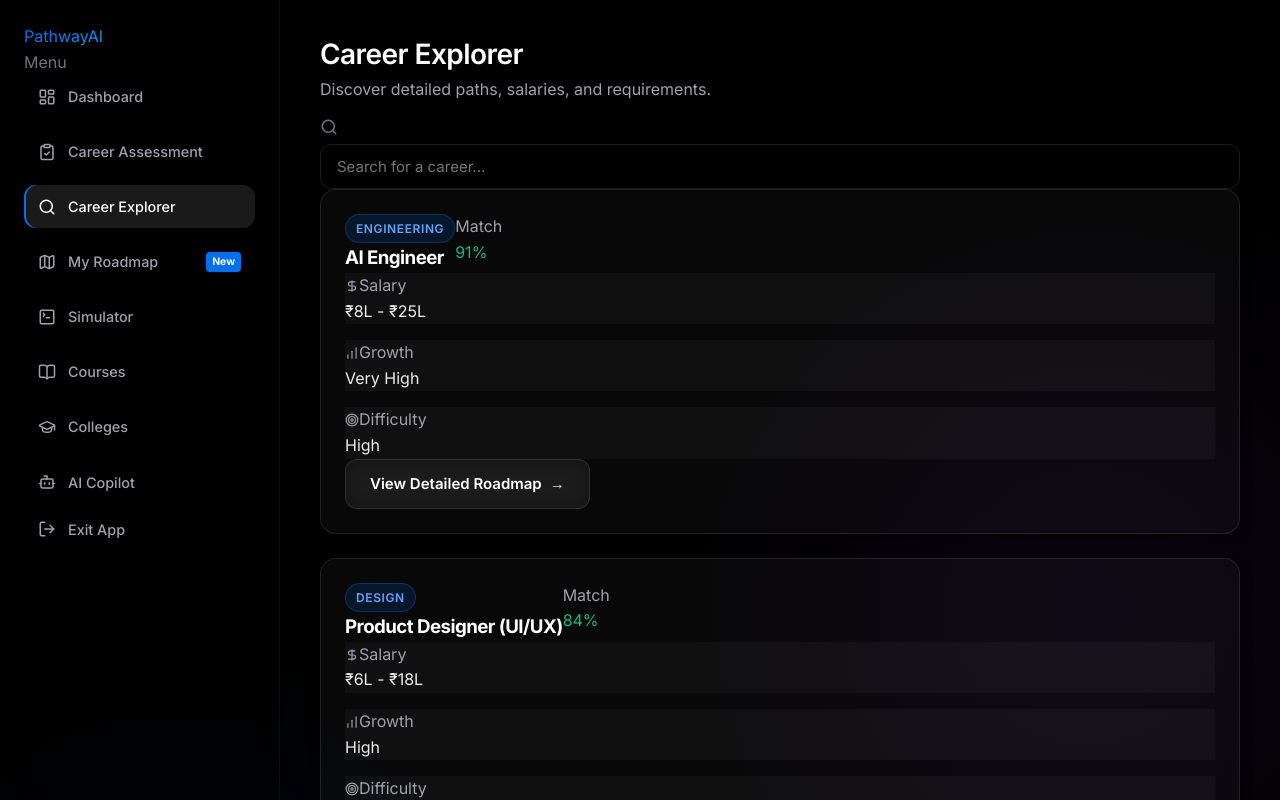
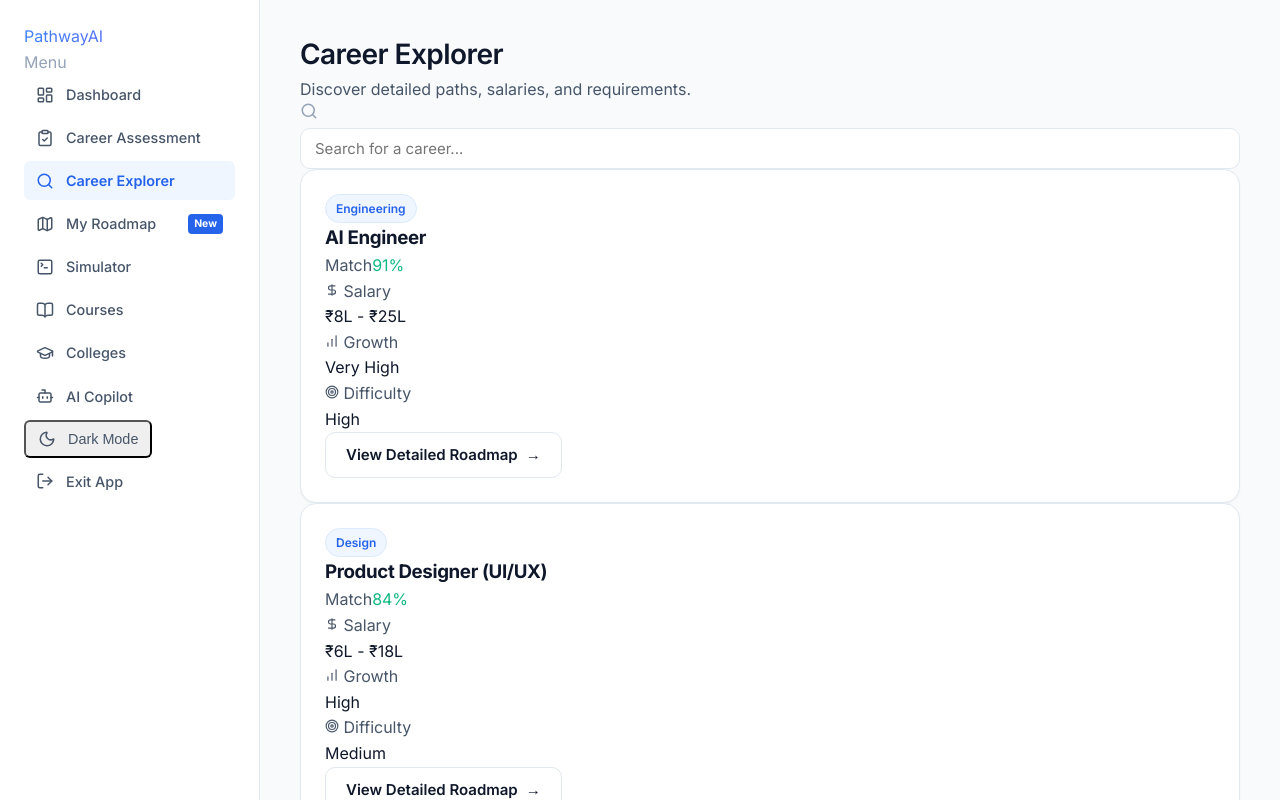
Before and after one commit to manthnnnn/CarrierOS, a Next.js app: page /careers in a window 1280 px wide. Shown: the top 800 px of the page. Built offline with nearby package versions, Linux system fonts and the light colour scheme.

Commit message:
feat: add light/dark mode toggle, fix TS errors, integrate actual genAI into copilot

```diff
--- a/package.json
+++ b/package.json
@@ -9,9 +9,11 @@
     "lint": "eslint"
   },
   "dependencies": {
+    "@google/generative-ai": "^0.24.1",
     "framer-motion": "^14.0.0",
     "lucide-react": "^1.53.0",
     "next": "16.4.0",
+    "next-themes": "^0.4.6",
     "react": "19.3.0",
     "react-dom": "19.3.0",
     "recharts": "^3.10.1",
--- a/src/app/globals.css
+++ b/src/app/globals.css
@@ -1,166 +1,129 @@
-@import url('https://fonts.googleapis.com/css2?family=Inter:wght@300;400;500;600;700;800;900&display=swap');
+@import url('https://fonts.googleapis.com/css2?family=Inter:wght@300;400;500;600;700;800&display=swap');
 
-/* ─── ULTRA PREMIUM AI SaaS TOKENS (Vercel/Linear Style) ─── */
+/* ─── DYNAMIC THEME TOKENS ─────────────────────────────────── */
 :root {
-  /* Deep Space Backgrounds */
-  --bg-base: #000000;
-  --bg-elevated: #0A0A0A;
-  --bg-card: rgba(255, 255, 255, 0.03);
-  --bg-hover: rgba(255, 255, 255, 0.08);
+  /* LIGHT MODE (Clean, Professional SaaS) */
+  --bg-base: #F8FAFC;
+  --bg-elevated: #FFFFFF;
+  --bg-card: #FFFFFF;
+  --bg-hover: rgba(0, 0, 0, 0.04);
 
-  /* Electric Accents */
-  --primary-500: #0070F3; /* Vercel Blue */
-  --primary-glow: rgba(0, 112, 243, 0.4);
-  --accent-500: #7928CA; /* Vercel Purple */
-  --accent-glow: rgba(121, 40, 202, 0.4);
-  --cyan-500: #00DFD8;
+  --primary-50:  #EFF6FF;
+  --primary-100: #DBEAFE;
+  --primary-500: #3B82F6;
+  --primary-600: #2563EB;
+  --primary-700: #1D4ED8;
 
-  /* Status Colors */
+  --accent-500: #8B5CF6;
   --success-500: #10B981;
   --warning-500: #F59E0B;
   --danger-500: #EF4444;
 
-  /* Typography */
-  --text-primary: #EDEDED;
-  --text-secondary: #A1A1AA;
-  --text-muted: #71717A;
+  --text-primary: #0F172A;
+  --text-secondary: #475569;
+  --text-muted: #94A3B8;
 
-  /* Borders & Glass */
+  --border: #E2E8F0;
+  --border-subtle: #F1F5F9;
+  --border-hover: #CBD5E1;
+
+  --shadow-sm: 0 1px 2px rgba(0,0,0,0.05);
+  --shadow-md: 0 4px 6px -1px rgba(0,0,0,0.1), 0 2px 4px -1px rgba(0,0,0,0.06);
+  --shadow-glow: 0 0 20px rgba(59, 130, 246, 0.15);
+
+  --card-filter: blur(0px);
+}
+
+.dark {
+  /* DARK MODE (Ultra Premium Deep Space) */
+  --bg-base: #050505;
+  --bg-elevated: #111111;
+  --bg-card: rgba(25, 25, 25, 0.6);
+  --bg-hover: rgba(255, 255, 255, 0.08);
+
+  --primary-50:  rgba(59, 130, 246, 0.1);
+  --primary-100: rgba(59, 130, 246, 0.2);
+  --primary-500: #3B82F6;
+  --primary-600: #2563EB;
+  --primary-700: #1D4ED8;
+
+  --text-primary: #F8FAFC;
+  --text-secondary: #94A3B8;
+  --text-muted: #475569;
+
   --border: rgba(255, 255, 255, 0.1);
   --border-subtle: rgba(255, 255, 255, 0.05);
   --border-hover: rgba(255, 255, 255, 0.2);
 
-  /* Shadows & Glows */
   --shadow-sm: 0 4px 12px rgba(0,0,0,0.5);
-  --shadow-md: 0 8px 24px rgba(0,0,0,0.6);
-  --shadow-glow: 0 0 40px var(--primary-glow);
+  --shadow-md: 0 8px 24px rgba(0,0,0,0.8);
+  --shadow-glow: 0 0 40px rgba(59, 130, 246, 0.3);
 
-  /* Spacing */
+  --card-filter: blur(12px);
+}
+
+:root {
   --space-1: 4px; --space-2: 8px; --space-3: 12px; --space-4: 16px;
   --space-5: 20px; --space-6: 24px; --space-8: 32px; --space-10: 40px;
-  --space-12: 48px;
 
-  /* Radii */
-  --radius-sm: 8px;
-  --radius-md: 12px;
+  --radius-sm: 6px;
+  --radius-md: 10px;
   --radius-lg: 16px;
   --radius-xl: 24px;
   --radius-full: 9999px;
 
-  /* Transitions */
   --transition-fast: 150ms cubic-bezier(0.4, 0, 0.2, 1);
-  --transition-base: 300ms cubic-bezier(0.4, 0, 0.2, 1);
-  --transition-spring: 600ms cubic-bezier(0.16, 1, 0.3, 1);
+  --transition-base: 250ms cubic-bezier(0.4, 0, 0.2, 1);
 }
 
 /* ─── RESET & BASE ───────────────────────────────────── */
 *, *::before, *::after { box-sizing: border-box; margin: 0; padding: 0; }
-html { scroll-behavior: smooth; }
+html { scroll-behavior: smooth; color-scheme: light dark; }
 
 body {
   font-family: 'Inter', sans-serif;
   background-color: var(--bg-base);
-  background-image:
-    radial-gradient(circle at 15% 50%, rgba(0, 112, 243, 0.08), transparent 25%),
-    radial-gradient(circle at 85% 30%, rgba(121, 40, 202, 0.08), transparent 25%);
   color: var(--text-primary);
   line-height: 1.6;
   min-height: 100vh;
   -webkit-font-smoothing: antialiased;
   -moz-osx-font-smoothing: grayscale;
+  transition: background-color var(--transition-base), color var(--transition-base);
 }
-
-::-webkit-scrollbar { width: 8px; }
-::-webkit-scrollbar-track { background: var(--bg-base); }
-::-webkit-scrollbar-thumb { background: #333; border-radius: 4px; }
-::-webkit-scrollbar-thumb:hover { background: #555; }
 
 /* ─── TYPOGRAPHY ────────────────────────────────────── */
 h1, h2, h3, h4, h5, h6 {
   font-weight: 700;
-  letter-spacing: -0.03em;
-  color: #FFFFFF;
+  letter-spacing: -0.02em;
+  color: var(--text-primary);
 }
 
-.display-xl { font-size: clamp(3rem, 7vw, 5.5rem); font-weight: 800; letter-spacing: -0.05em; line-height: 1.1; }
-.display-lg { font-size: clamp(2.5rem, 5vw, 4rem); font-weight: 800; letter-spacing: -0.04em; line-height: 1.15; }
-.display-md { font-size: clamp(1.75rem, 3.5vw, 2.5rem); font-weight: 700; letter-spacing: -0.03em; }
+.display-xl { font-size: clamp(2.5rem, 6vw, 4rem); font-weight: 800; letter-spacing: -0.04em; line-height: 1.1; }
 .display-sm { font-size: clamp(1.25rem, 2.5vw, 1.75rem); font-weight: 600; letter-spacing: -0.02em; }
 
 .text-gradient {
-  background: linear-gradient(to right, #0070F3, #00DFD8);
-  -webkit-background-clip: text;
-  -webkit-text-fill-color: transparent;
-  background-clip: text;
-}
-.text-gradient-purple {
-  background: linear-gradient(to right, #7928CA, #FF0080);
+  background: linear-gradient(to right, var(--primary-500), var(--accent-500));
   -webkit-background-clip: text;
   -webkit-text-fill-color: transparent;
   background-clip: text;
 }
 
-/* ─── LAYOUT ────────────────────────────────────────── */
-.container { max-width: 1200px; margin: 0 auto; padding: 0 var(--space-6); }
-.grid { display: grid; }
-.flex { display: flex; }
-.flex-col { flex-direction: column; }
-.items-center { align-items: center; }
-.justify-center { justify-content: center; }
-.gap-2 { gap: var(--space-2); }
-.gap-4 { gap: var(--space-4); }
-.gap-6 { gap: var(--space-6); }
-
-/* ─── CARDS & GLASSMORPHISM ──────────────────────────── */
+/* ─── CARDS ──────────────────────────────────────────── */
 .card {
   background: var(--bg-card);
-  backdrop-filter: blur(12px);
-  -webkit-backdrop-filter: blur(12px);
+  backdrop-filter: var(--card-filter);
+  -webkit-backdrop-filter: var(--card-filter);
   border: 1px solid var(--border);
   border-radius: var(--radius-lg);
   padding: var(--space-6);
   box-shadow: var(--shadow-sm);
   transition: all var(--transition-base);
-  position: relative;
-  overflow: hidden;
-}
-
-.card::before {
-  content: '';
-  position: absolute;
-  top: 0; left: 0; right: 0; height: 1px;
-  background: linear-gradient(90deg, transparent, rgba(255,255,255,0.2), transparent);
-  opacity: 0;
-  transition: opacity var(--transition-base);
 }
 
 .card:hover {
-  background: rgba(255, 255, 255, 0.05);
   border-color: var(--border-hover);
-  box-shadow: var(--shadow-md), 0 10px 40px rgba(0,0,0,0.8);
-  transform: translateY(-4px);
-}
-.card:hover::before { opacity: 1; }
-
-.card-gradient {
-  background: linear-gradient(145deg, rgba(0, 112, 243, 0.1), rgba(121, 40, 202, 0.05));
-  border: 1px solid rgba(0, 112, 243, 0.3);
-  border-radius: var(--radius-lg);
-  padding: var(--space-6);
-  box-shadow: inset 0 0 20px rgba(0, 112, 243, 0.1);
-  position: relative;
-}
-.card-gradient::after {
-  content: '';
-  position: absolute;
-  inset: -1px;
-  border-radius: inherit;
-  padding: 1px;
-  background: linear-gradient(135deg, #0070F3, transparent, #7928CA);
-  -webkit-mask: linear-gradient(#fff 0 0) content-box, linear-gradient(#fff 0 0);
-  -webkit-mask-composite: xor;
-  mask-composite: exclude;
-  pointer-events: none;
+  box-shadow: var(--shadow-md);
+  transform: translateY(-2px);
 }
 
 /* ─── BUTTONS ───────────────────────────────────────── */
@@ -169,37 +132,36 @@ h1, h2, h3, h4, h5, h6 {
   align-items: center;
   justify-content: center;
   gap: var(--space-2);
-  padding: 12px 24px;
+  padding: 10px 20px;
   border-radius: var(--radius-md);
   font-size: 0.9375rem;
   font-weight: 600;
   cursor: pointer;
   border: 1px solid transparent;
-  transition: all var(--transition-base);
+  transition: all var(--transition-fast);
   text-decoration: none;
 }
 
-.btn:active { transform: scale(0.95); }
+.btn:active { transform: scale(0.97); }
 
 .btn-primary {
-  background: #FFFFFF;
-  color: #000000;
-  box-shadow: 0 0 20px rgba(255, 255, 255, 0.2);
+  background: var(--primary-600);
+  color: #FFFFFF;
+  box-shadow: 0 2px 10px rgba(37, 99, 235, 0.3);
 }
 .btn-primary:hover {
-  background: #E5E5E5;
-  box-shadow: 0 0 30px rgba(255, 255, 255, 0.4);
+  background: var(--primary-700);
+  box-shadow: 0 4px 15px rgba(37, 99, 235, 0.4);
 }
 
 .btn-secondary {
-  background: rgba(255, 255, 255, 0.05);
-  color: #FFFFFF;
-  border: 1px solid rgba(255, 255, 255, 0.1);
-  backdrop-filter: blur(10px);
+  background: var(--bg-elevated);
+  color: var(--text-primary);
+  border: 1px solid var(--border);
 }
 .btn-secondary:hover {
-  background: rgba(255, 255, 255, 0.1);
-  border-color: rgba(255, 255, 255, 0.2);
+  background: var(--bg-hover);
+  border-color: var(--border-hover);
 }
 
 .btn-ghost {
@@ -207,18 +169,18 @@ h1, h2, h3, h4, h5, h6 {
   color: var(--text-secondary);
 }
 .btn-ghost:hover {
-  color: #FFFFFF;
-  background: rgba(255, 255, 255, 0.05);
+  color: var(--text-primary);
+  background: var(--bg-hover);
 }
 
 /* ─── INPUTS ────────────────────────────────────────── */
-.input, .select, .textarea {
+.input {
   width: 100%;
-  background: rgba(0, 0, 0, 0.5);
-  border: 1px solid rgba(255, 255, 255, 0.1);
+  background: var(--bg-elevated);
+  border: 1px solid var(--border);
   border-radius: var(--radius-md);
-  padding: 12px 16px;
-  color: #FFFFFF;
+  padding: 10px 14px;
+  color: var(--text-primary);
   font-family: inherit;
   font-size: 0.9375rem;
   transition: all var(--transition-fast);
@@ -226,8 +188,7 @@ h1, h2, h3, h4, h5, h6 {
 }
 .input:focus {
   border-color: var(--primary-500);
-  box-shadow: 0 0 0 2px rgba(0, 112, 243, 0.2);
-  background: rgba(0, 0, 0, 0.8);
+  box-shadow: 0 0 0 3px var(--primary-100);
 }
 
 /* ─── BADGES ────────────────────────────────────────── */
@@ -238,58 +199,44 @@ h1, h2, h3, h4, h5, h6 {
   border-radius: var(--radius-full);
   font-size: 0.75rem;
   font-weight: 600;
-  letter-spacing: 0.05em;
-  text-transform: uppercase;
-  background: rgba(255, 255, 255, 0.05);
-  border: 1px solid rgba(255, 255, 255, 0.1);
+  background: var(--bg-hover);
+  border: 1px solid var(--border);
   color: var(--text-secondary);
 }
-.badge-primary { background: rgba(0, 112, 243, 0.15); border-color: rgba(0, 112, 243, 0.3); color: #60A5FA; }
-.badge-accent { background: rgba(121, 40, 202, 0.15); border-color: rgba(121, 40, 202, 0.3); color: #C084FC; }
-.badge-success { background: rgba(16, 185, 129, 0.15); border-color: rgba(16, 185, 129, 0.3); color: #34D399; }
+.badge-primary { background: var(--primary-50); border-color: var(--primary-100); color: var(--primary-600); }
+.badge-success { background: rgba(16, 185, 129, 0.1); border-color: rgba(16, 185, 129, 0.2); color: var(--success-500); }
 
-/* ─── SIDEBAR (Ultra sleek) ─────────────────────────── */
+/* ─── SIDEBAR ───────────────────────────────────────── */
 .sidebar {
-  width: 280px;
+  width: 260px;
   min-height: 100vh;
-  background: rgba(0, 0, 0, 0.5);
-  backdrop-filter: blur(20px);
-  -webkit-backdrop-filter: blur(20px);
-  border-right: 1px solid rgba(255, 255, 255, 0.05);
+  background: var(--bg-elevated);
+  border-right: 1px solid var(--border);
   padding: var(--space-6);
   position: fixed;
   top: 0; left: 0;
   display: flex;
   flex-direction: column;
   z-index: 50;
+  transition: background-color var(--transition-base), border-color var(--transition-base);
 }
 
 .sidebar-logo {
-  font-size: 1.5rem;
+  font-size: 1.25rem;
   font-weight: 800;
-  letter-spacing: -0.04em;
-  background: linear-gradient(to right, #fff, #888);
-  -webkit-background-clip: text;
-  -webkit-text-fill-color: transparent;
+  color: var(--text-primary);
   margin-bottom: var(--space-8);
   display: flex;
   align-items: center;
-  gap: 8px;
-}
-.sidebar-logo::before {
-  content: '';
-  display: block;
-  width: 24px; height: 24px;
-  background: conic-gradient(from 180deg at 50% 50%, #0070F3 0deg, #00DFD8 180deg, #7928CA 360deg);
-  border-radius: 6px;
+  text-decoration: none;
 }
 
 .sidebar-item {
   display: flex;
   align-items: center;
   gap: var(--space-3);
-  padding: 10px 14px;
-  border-radius: var(--radius-md);
+  padding: 8px 12px;
+  border-radius: var(--radius-sm);
   color: var(--text-secondary);
   font-size: 0.9rem;
   font-weight: 500;
@@ -298,13 +245,13 @@ h1, h2, h3, h4, h5, h6 {
   text-decoration: none;
 }
 .sidebar-item:hover {
-  background: rgba(255, 255, 255, 0.05);
-  color: #FFFFFF;
+  background: var(--bg-hover);
+  color: var(--text-primary);
 }
 .sidebar-item.active {
-  background: rgba(255, 255, 255, 0.1);
-  color: #FFFFFF;
-  box-shadow: inset 2px 0 0 var(--primary-500);
+  background: var(--primary-50);
+  color: var(--primary-600);
+  font-weight: 600;
 }
 
 .sidebar-badge {
@@ -312,7 +259,7 @@ h1, h2, h3, h4, h5, h6 {
   font-size: 0.65rem;
   padding: 2px 6px;
   border-radius: 4px;
-  background: var(--primary-500);
+  background: var(--primary-600);
   color: white;
   font-weight: 700;
 }
@@ -321,116 +268,25 @@ h1, h2, h3, h4, h5, h6 {
 .dash-layout { display: flex; min-height: 100vh; }
 .dash-main {
   flex: 1;
-  margin-left: 280px;
+  margin-left: 260px;
   padding: var(--space-8) var(--space-10);
-  max-width: calc(100% - 280px);
+  max-width: calc(100% - 260px);
 }
 
-/* ─── OPTION CARDS (Onboarding/Quiz) ────────────────── */
-.option-card {
-  padding: var(--space-5);
-  background: rgba(255, 255, 255, 0.02);
-  border: 1px solid rgba(255, 255, 255, 0.1);
-  border-radius: var(--radius-lg);
-  cursor: pointer;
-  transition: all var(--transition-base);
-  display: flex;
-  align-items: center;
-  gap: var(--space-4);
-  color: var(--text-secondary);
-  font-size: 1rem;
-}
-.option-card:hover {
-  border-color: rgba(255, 255, 255, 0.3);
-  background: rgba(255, 255, 255, 0.05);
-  color: #FFFFFF;
-  transform: translateX(4px);
-}
-.option-card.selected {
-  border-color: var(--primary-500);
-  background: rgba(0, 112, 243, 0.1);
-  color: #FFFFFF;
-}
-
-/* ─── ICONS & GRAPHICS ──────────────────────────────── */
-.feature-icon {
-  width: 48px; height: 48px;
-  border-radius: 12px;
-  background: rgba(255, 255, 255, 0.05);
-  border: 1px solid rgba(255, 255, 255, 0.1);
-  display: flex;
-  align-items: center;
-  justify-content: center;
-  color: #FFFFFF;
-  margin-bottom: var(--space-4);
-}
-
-/* SCORE RING */
-.score-ring-bg { fill: none; stroke: rgba(255, 255, 255, 0.1); stroke-width: 6; }
-.score-ring-fill {
-  fill: none; stroke-width: 6; stroke: url(#ringGradient); stroke-linecap: round;
-  transition: stroke-dashoffset 1.5s cubic-bezier(0.16, 1, 0.3, 1);
-}
-
-/* ─── ROADMAP TIMELINE ──────────────────────────────── */
-.roadmap-step {
-  display: flex;
-  gap: var(--space-6);
-  position: relative;
-  padding-bottom: var(--space-8);
-}
-.roadmap-step::before {
-  content: '';
-  position: absolute;
-  left: 23px; top: 48px; bottom: 0;
-  width: 2px;
-  background: linear-gradient(to bottom, rgba(0, 112, 243, 0.5), transparent);
-}
-.roadmap-step:last-child::before { display: none; }
-.roadmap-dot {
-  width: 48px; height: 48px;
-  border-radius: 50%;
-  background: #000;
-  border: 2px solid var(--primary-500);
-  color: var(--primary-500);
-  display: flex; align-items: center; justify-content: center;
-  font-weight: 700; font-size: 1.1rem;
-  z-index: 2;
-  box-shadow: 0 0 20px rgba(0, 112, 243, 0.4);
-}
-.roadmap-content { flex: 1; }
-
-/* ─── ANIMATIONS ────────────────────────────────────── */
-@keyframes fadeInUp {
-  from { opacity: 0; transform: translateY(20px); }
-  to { opacity: 1; transform: translateY(0); }
-}
-@keyframes scaleIn {
-  from { opacity: 0; transform: scale(0.95); }
-  to { opacity: 1; transform: scale(1); }
-}
-@keyframes pulseGlow {
-  0%, 100% { opacity: 0.5; }
-  50% { opacity: 1; box-shadow: 0 0 40px rgba(0, 112, 243, 0.6); }
-}
-
-.animate-fadeIn { animation: fadeInUp 0.6s cubic-bezier(0.16, 1, 0.3, 1) forwards; }
-.animate-slideUp { animation: fadeInUp 0.6s cubic-bezier(0.16, 1, 0.3, 1) forwards; }
-.animate-scaleIn { animation: scaleIn 0.5s cubic-bezier(0.16, 1, 0.3, 1) forwards; }
-
-/* Delay classes */
-.delay-100 { animation-delay: 0.1s; opacity: 0; }
-.delay-200 { animation-delay: 0.2s; opacity: 0; }
-.delay-300 { animation-delay: 0.3s; opacity: 0; }
-
-/* UTILS */
-.text-primary { color: var(--text-primary); }
+/* ─── UTILS ──────────────────────────────────────── */
 .text-secondary { color: var(--text-secondary); }
 .text-muted { color: var(--text-muted); }
+.text-primary-600 { color: var(--primary-600); }
 .text-success-500 { color: var(--success-500); }
+.text-danger-500 { color: var(--danger-500); }
 .text-warning-500 { color: var(--warning-500); }
-.text-danger-500 { color: var(--danger-500); }
-.bg-gray-50 { background-color: rgba(255,255,255,0.03); }
-.bg-gray-100 { background-color: rgba(255,255,255,0.05); }
-.border-gray-100, .border-gray-200 { border-color: rgba(255,255,255,0.1); }
-.text-gray-700, .text-gray-800 { color: var(--text-primary); }
+
+/* ROADMAP & SCORE RING (Keep standard structure) */
+.score-ring-bg { fill: none; stroke: var(--border); stroke-width: 6; }
+.score-ring-fill { fill: none; stroke: var(--primary-500); stroke-width: 6; stroke-linecap: round; }
+
+.roadmap-step { display: flex; gap: var(--space-6); position: relative; padding-bottom: var(--space-8); }
+.roadmap-step::before { content: ''; position: absolute; left: 23px; top: 48px; bottom: 0; width: 2px; background: var(--border); }
+.roadmap-step:last-child::before { display: none; }
+.roadmap-dot { width: 48px; height: 48px; border-radius: 50%; background: var(--bg-elevated); border: 2px solid var(--primary-500); color: var(--primary-600); display: flex; align-items: center; justify-content: center; font-weight: 700; font-size: 1.1rem; z-index: 2; }
+.roadmap-content { flex: 1; }
--- a/src/app/layout.tsx
+++ b/src/app/layout.tsx
@@ -1,5 +1,7 @@
 import type { Metadata } from 'next';
 import './globals.css';
+
+import { ThemeProvider } from '@/components/ThemeProvider';
 
 export const metadata: Metadata = {
   title: 'PathwayAI | Student Career Roadmap',
@@ -12,9 +14,11 @@ export default function RootLayout({
   children: React.ReactNode;
 }) {
   return (
-    <html lang="en">
-      <body>
-        {children}
+    <html lang="en" suppressHydrationWarning>
+      <body suppressHydrationWarning>
+        <ThemeProvider>
+          {children}
+        </ThemeProvider>
       </body>
     </html>
   );
--- a/src/components/Sidebar.tsx
+++ b/src/components/Sidebar.tsx
@@ -2,6 +2,7 @@
 
 import Link from 'next/link';
 import { usePathname } from 'next/navigation';
+import { useTheme } from 'next-themes';
 import {
   LayoutDashboard,
   Search,
@@ -11,11 +12,18 @@ import {
   BookOpen,
   GraduationCap,
   Bot,
-  LogOut
+  LogOut,
+  Moon,
+  Sun
 } from 'lucide-react';
+import { useEffect, useState } from 'react';
 
 export default function Sidebar() {
   const pathname = usePathname();
+  const { theme, setTheme } = useTheme();
+  const [mounted, setMounted] = useState(false);
+
+  useEffect(() => setMounted(true), []);
 
   const navItems = [
     { name: 'Dashboard', path: '/dashboard', icon: LayoutDashboard },
@@ -57,8 +65,17 @@ export default function Sidebar() {
         })}
       </nav>
 
-      <div className="mt-auto">
-        <Link href="/" className="sidebar-item hover:text-danger-400">
+      <div className="mt-auto flex flex-col gap-2">
+        {mounted && (
+          <button
+            onClick={() => setTheme(theme === 'dark' ? 'light' : 'dark')}
+            className="sidebar-item w-full bg-transparent"
+          >
+            {theme === 'dark' ? <Sun size={18} /> : <Moon size={18} />}
+            <span>{theme === 'dark' ? 'Light Mode' : 'Dark Mode'}</span>
+          </button>
+        )}
+        <Link href="/" className="sidebar-item hover:text-danger-500">
           <LogOut size={18} />
           <span>Exit App</span>
         </Link>
--- /dev/null
+++ b/src/components/ThemeProvider.tsx
@@ -0,0 +1,7 @@
+'use client';
+
+import { ThemeProvider as NextThemesProvider } from 'next-themes';
+
+export function ThemeProvider({ children }: { children: React.ReactNode }) {
+  return <NextThemesProvider attribute="class" defaultTheme="system" enableSystem>{children}</NextThemesProvider>;
+}
```
Also changed, not shown: src/app/copilot/page.tsx (+104 -26 lines), src/app/simulator/page.tsx (+10 -10 lines), 1 other file (tests, documents, lock files or other folders).
